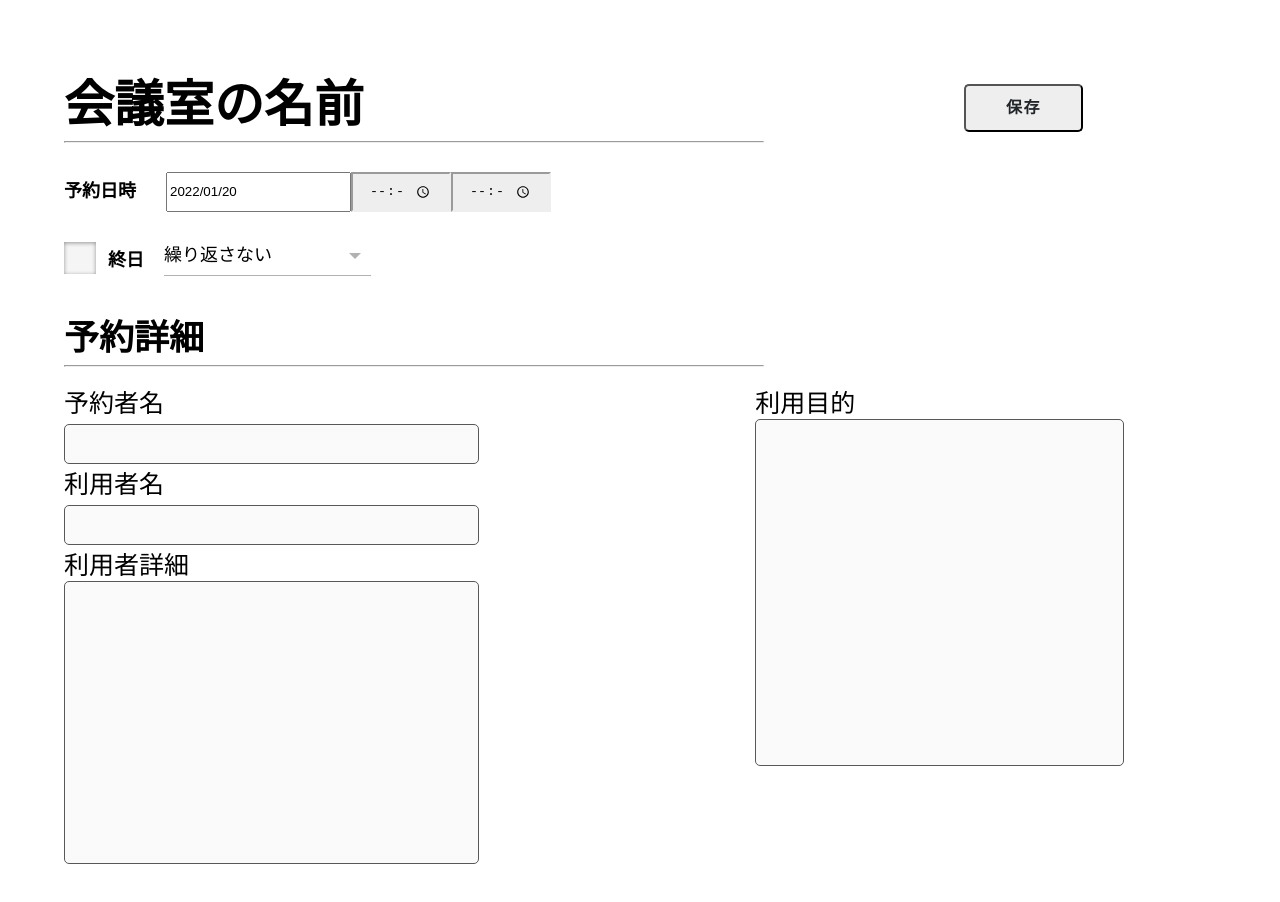
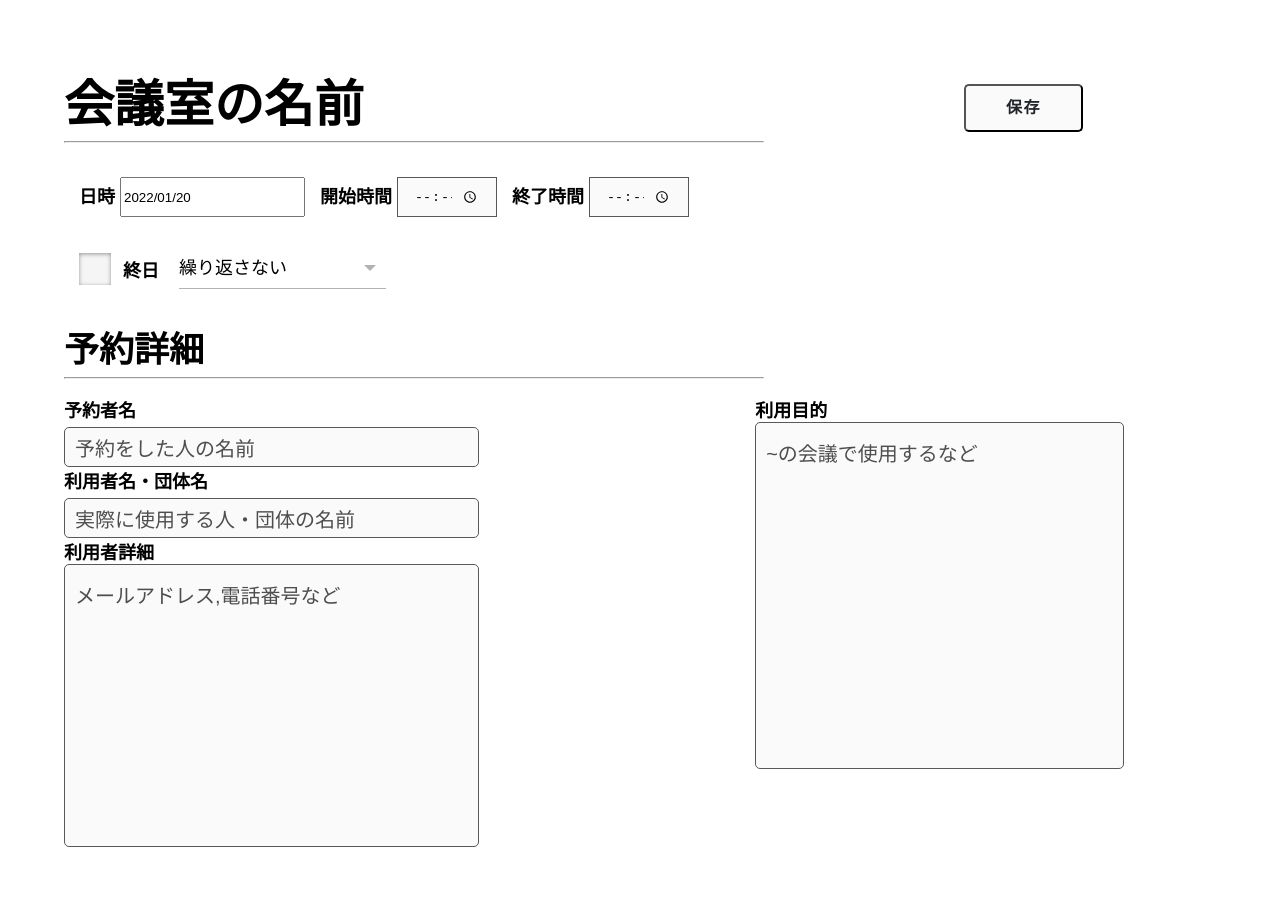
Before and after one commit to Hansyo/MR-UNRED-FRONT, a React (Create React App) app: page /reserve in a window 1280 px wide. Shown: the top 902 px of the page. Built offline with nearby package versions, Linux system fonts and the light colour scheme.

Commit message:
利用日時のフォントの変更

```diff
--- a/src/pages/ReservePage.css
+++ b/src/pages/ReservePage.css
@@ -3,14 +3,13 @@
 /* 入力は背景の色を変える */
 
 .page{
-  /* background-color: #e7e0dc; */
   margin: 5%;
-  font-family: 'Source Sans Pro',arial,sans-serif;
 }
 
 /*　入力フォームの文字のフォント */
 a{
-  font-size: 2.5em;
+  font-size: 18px;
+  font-weight: bold;
 }
 
 b{
@@ -22,10 +21,11 @@ h2{
   margin-bottom: auto;
 }
 
-h3{
+h4{
   font-size: 18px;
   text-align: center;
-  margin-right: 30px;
+  margin-left: 15px;
+  margin-right: 5px;
 
 }
 
@@ -74,7 +74,7 @@ button.reserve-saveButton {
 .reserve-saveButton--red,
 a.reserve-saveButton--red {
   color: #fff;
-  background-color: #eee;
+  background-color: #FAFAFA;
 }
 .reserve-saveButton--red:hover,
 a.reserve-saveButton--red:hover {
@@ -83,7 +83,7 @@ a.reserve-saveButton--red:hover {
 }
 .reserve--upper-calendar{
   height: 15%;
-  width: 60%;
+  width: 80%;
   margin-top: 15px;
   margin-bottom: 15px;
   display: flex;
@@ -103,8 +103,15 @@ a.reserve-saveButton--red:hover {
   width: 100px;
   height: 15px;
   padding: 8px 16px;
-  background: #eee;
-  border-color:#eee;
+  background: #fafafa;
+  border: 1px solid #585858;
+  outline: none;
+}
+
+.Calendar{
+  background: #fafafa;
+  border: 1px solid #585858;
+  outline: none;
 }
 
 /* 繰り返し  */
@@ -202,6 +209,7 @@ a.reserve-saveButton--red:hover {
   display: flex;
   align-items: center;
   cursor: pointer;
+  margin-left: 15px;;
   }
   .ECM_CheckboxInput-Input {
   margin: 0;
@@ -331,7 +339,7 @@ input:focus{
   outline: none;
 }
 ::-webkit-input-placeholder {
-    color: #FAFAFA;
+    color: #4e4e4e;
 }
 :-moz-placeholder {
     color: #FAFAFA;
--- a/src/pages/ReservePage.jsx
+++ b/src/pages/ReservePage.jsx
@@ -64,17 +64,20 @@ const ReservePage = () => {
 
       {/* カレンダー選択 */}
       <div className="reserve--upper-calendar">
-        <h3>予約日時</h3>
+        <h4>日時</h4>
         <div>
           <Calendar value={reserveDate} onChange={setReserveDate} />
         </div>
+        <h4>開始時間</h4>
         <div>
+
           <input
             type="time"
             className="reserve-time"
             required
           />
         </div>
+        <h4>終了時間</h4>
         <div>
           <input
             // value={reserveTimeTo}
@@ -130,8 +133,8 @@ const ReservePage = () => {
 
           <div className='reserve--event-form'>
             <div className="flexbox">
-              <a>利用者名</a>
-              <Input className="reserve--event-input" placeholder="実際に使用する人の名前" />
+              <a>利用者名・団体名</a>
+              <Input className="reserve--event-input" placeholder="実際に使用する人・団体の名前" />
             </div>
           </div>
 
```
